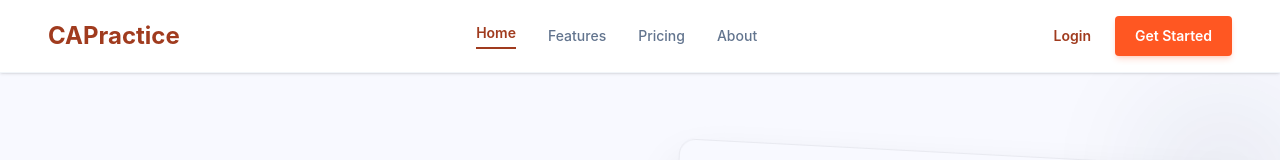
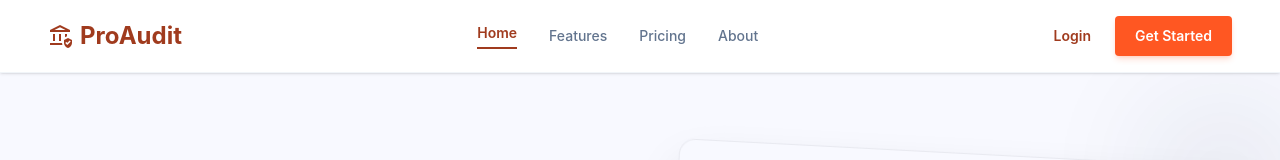
Before and after one commit to IshaanAggrawal/CA_management, a Next.js app: page / in a window 1280 px wide. Shown: the top 160 px of the page. Built offline with nearby package versions, Linux system fonts and the light colour scheme.

Commit message:
chore(branding): rename CAPractice to ProAudit and add professional logo icon across all layouts

```diff
--- a/app/login/page.tsx
+++ b/app/login/page.tsx
@@ -29,7 +29,10 @@ export default function LoginPage() {
           href="/"
           className="absolute top-8 left-8 flex items-center gap-2 bg-white/95 shadow-md px-5 py-2.5 rounded-full border border-slate-100 hover:bg-white transition-all cursor-pointer transform hover:-translate-y-0.5"
         >
-          <span className="text-2xl font-bold text-[#A03B1E]">CAPractice</span>
+          <div className="flex items-center gap-2">
+            <span className="material-symbols-outlined text-[#A03B1E] text-3xl">assured_workload</span>
+            <span className="text-2xl font-bold text-[#A03B1E]">ProAudit</span>
+          </div>
         </Link>
       </section>
 
--- a/components/layout/DashboardSidebar.tsx
+++ b/components/layout/DashboardSidebar.tsx
@@ -39,9 +39,12 @@ export default function DashboardSidebar({ role = "STAFF" }: { role?: "ADMIN" |
 
   return (
     <aside className="w-[260px] h-full fixed left-0 top-0 bg-primary dark:bg-primary-container flex flex-col p-4 overflow-y-auto border-r border-outline-variant dark:border-outline z-50">
-      <div className="mb-6 px-2">
-        <h1 className="font-headline-sm text-headline-sm text-on-primary font-bold">ProAudit CA</h1>
-        <p className="font-body-md text-body-md text-on-primary-container">Practice Management</p>
+      <div className="mb-6 px-2 flex items-center gap-2">
+        <span className="material-symbols-outlined text-on-primary text-3xl">assured_workload</span>
+        <div>
+          <h1 className="font-headline-sm text-headline-sm text-on-primary font-bold">ProAudit</h1>
+          <p className="font-body-md text-body-md text-on-primary-container leading-none">Practice Management</p>
+        </div>
       </div>
 
       <button onClick={() => setIsQuickAddOpen(true)} className="mb-6 flex items-center justify-center gap-2 bg-on-tertiary-container text-on-tertiary py-3 px-4 rounded-xl font-bold transition-transform active:scale-95 cursor-pointer hover:bg-opacity-90">
--- a/components/layout/LandingFooter.tsx
+++ b/components/layout/LandingFooter.tsx
@@ -5,7 +5,10 @@ export default function LandingFooter() {
     <footer className="w-full bg-white border-t border-slate-100 py-12">
       <div className="max-w-7xl mx-auto px-6 md:px-12 flex flex-col md:flex-row items-center justify-between gap-8">
         <div className="text-center md:text-left space-y-2">
-          <div className="font-headline-lg text-xl font-bold text-[#A03B1E]">CAPractice</div>
+          <div className="font-headline-lg text-xl font-bold text-[#A03B1E] flex items-center gap-2">
+            <span className="material-symbols-outlined">assured_workload</span>
+            ProAudit
+          </div>
           <p className="text-sm text-slate-400 font-medium">The gold standard in CA practice management.</p>
         </div>
 
--- a/components/layout/LandingHeader.tsx
+++ b/components/layout/LandingHeader.tsx
@@ -26,7 +26,8 @@ export default function LandingHeader() {
     <header className="w-full top-0 sticky z-50 bg-white/90 backdrop-blur-md border-b border-slate-100 shadow-sm">
       <nav className="flex justify-between items-center max-w-7xl mx-auto px-6 md:px-12 py-4">
         <Link href="/" className="font-headline-lg text-2xl font-bold text-[#A03B1E] flex items-center gap-2">
-          CAPractice
+          <span className="material-symbols-outlined text-3xl">assured_workload</span>
+          ProAudit
         </Link>
         <div className="hidden md:flex gap-8 items-center">
           <Link className={getLinkClass("")} href="/" onClick={() => setActiveHash("")}>
```
